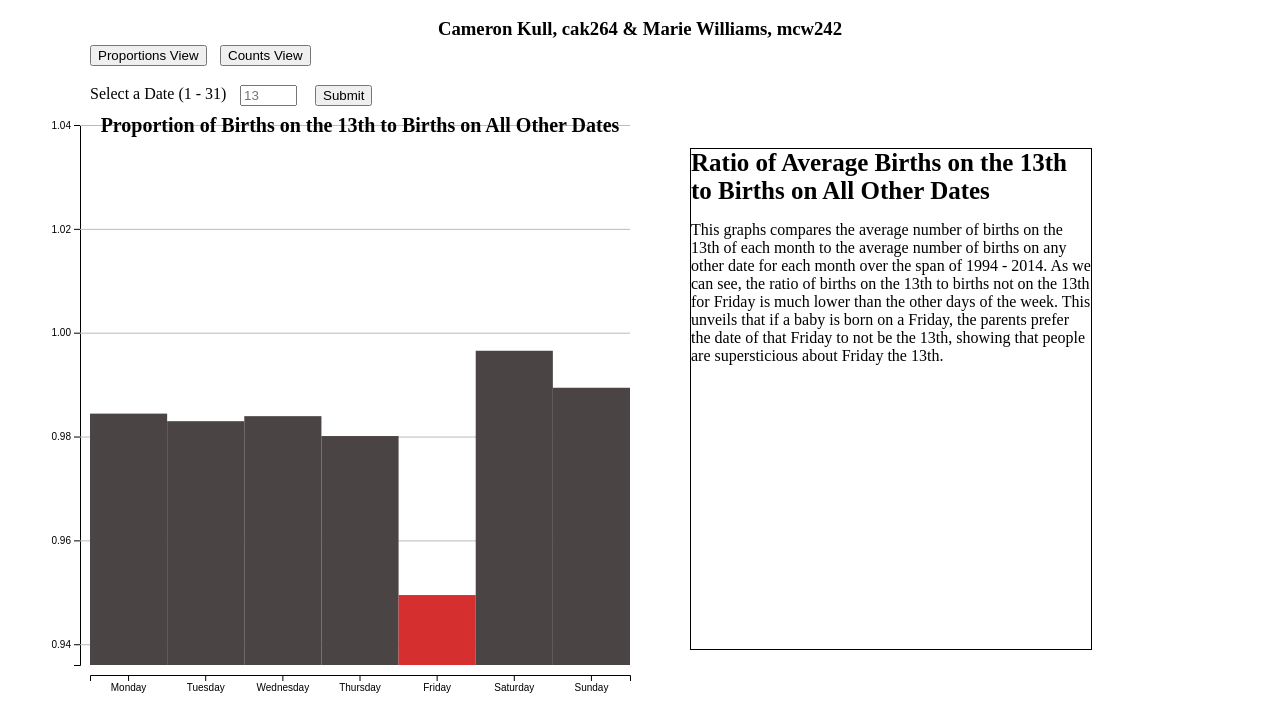
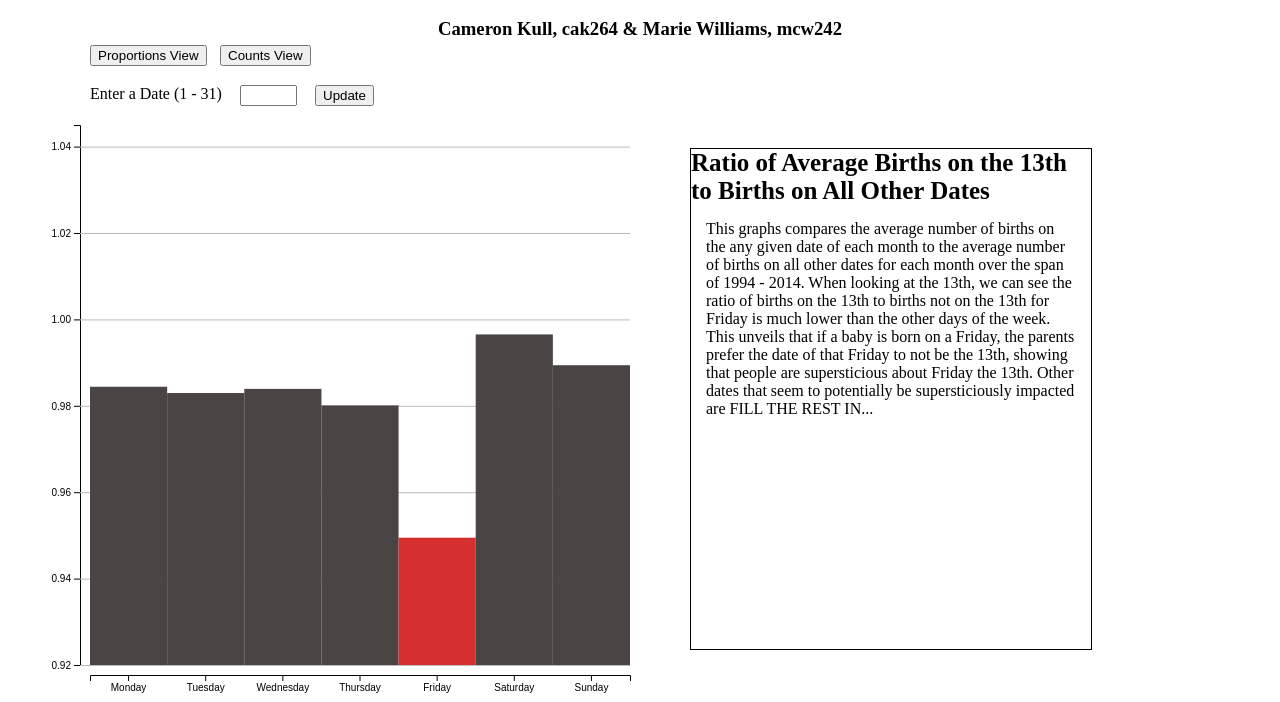
Before and after one commit to cak264/info4310_hw4, a plain HTML site: page hw4/index.html in a window 1280 px wide. Shown: the part 98-800 px from the top of the page. Drawn offline with nearby package versions, Linux system fonts and the light colour scheme.

Commit message:
Minor updates

```diff
--- a/hw4/index.html
+++ b/hw4/index.html
@@ -65,6 +65,11 @@
                 left: 275px;
             }
 
+            p {
+                padding: 10px;
+                margin: 5px;
+            }
+
         </style>
     </head>
     <body>
@@ -76,9 +81,9 @@
                 <button id="propButton">Proportions View</button>
                 <svg id="day_of_week_svg2" height="600" width="600"></svg>
                 <svg id="day_of_week_svg" height="600" width="600"></svg>
-                <text id="select-a-date">Select a Date (1 - 31)</text>
-                <input type="text" id="date-input" minlength="1" maxlength="2" size="4" placeholder="13"></input>
-                <button id="submit">Submit</button>
+                <text id="select-a-date">Enter a Date (1 - 31)</text>
+                <input type="text" id="date-input" minlength="1" maxlength="2" size="4"></input>
+                <button id="submit">Update</button>
             </div>
 
             <svg id="linechart" height="600" width="800"></svg>
@@ -93,6 +98,8 @@
             const margins={top: 10, right: 10, bottom: 50, left: 50};
             const chartWidth = width - margins.left - margins.right;
             const chartHeight = height - margins.top - margins.bottom;
+
+            histogram.attr("transform", `translate(${-600})`);
 
             // Day of week proportion histogram
             const propHistogram = d3.select("#day_of_week_svg2");
@@ -161,7 +168,7 @@
 
                 let histXScale = d3.scaleBand().domain(Object.keys(thirteenthsDict)).range([0,chartWidth]);
                 let histYScale = d3.scaleLinear().domain([Math.min(...Object.values(thirteenthsDict))-1000, Math.max(...Object.values(thirteenthsDict))+1000]).range([chartHeight, 0]);
-                let propHistYScale = d3.scaleLinear().domain([0.936, 1.04]).range([chartHeight, 0]);
+                let propHistYScale = d3.scaleLinear().domain([0.92, 1.045]).range([chartHeight, 0]);
 
                 function createAxes(yScale, graph, title){
                     let leftAxis = d3.axisLeft(yScale)
@@ -185,19 +192,19 @@
                         .call(bottomAxis);
 
                     // axis labels and titles
-                    graph.append('text')
-                        .text(title)
-                        .attr("class", "title")
-                        .attr('x', 320)
-                        .attr('y', 10)
-                        .style('font-size', 20)
-                        .style('font-weight', 'bold')
-                        .style("text-anchor", "middle")
-                        .style("alignment-baseline", "central");
+                    // graph.append('text')
+                    //     .text(title)
+                    //     .attr("class", "title")
+                    //     .attr('x', 320)
+                    //     .attr('y', 10)
+                    //     .style('font-size', 20)
+                    //     .style('font-weight', 'bold')
+                    //     .style("text-anchor", "middle")
+                    //     .style("alignment-baseline", "central");
                 };
 
                 createAxes(histYScale, histogram, "Average Birth Counts on the 13th, 1994-2014");
-                createAxes(propHistYScale, propHistogram, "Proportion of Births on the 13th to Births on All Other Dates");
+                createAxes(propHistYScale, propHistogram, "Ratio of Births on the 13th to Births on All Other Dates");
 
                 // add bars
 
@@ -208,10 +215,7 @@
                         .attr("y", d=> histYScale(d[1]))
                         .attr("width", histXScale.bandwidth())
                         .attr("height", d=> chartHeight - histYScale(d[1]))
-                        .attr("fill", function(d){
-                            if (d[0] == "Friday"){return "#d62f2f"}
-                            else{return "#4a4444"}
-                        });
+                        .attr("fill", "#4a4444");
 
                 histArea.raise();
 
@@ -283,19 +287,20 @@
                           .attr("class", "count-panel")
                           .style("position", "absolute")
                           .style("bottom", "65px")
-                          .style("left", "140px")
+                          .style("left", "650px")
                           .style("width", "400px")
                           .style("height", "500px")
                           .style("visibility", "hidden");
 
                 countPanel.append("text")
+                          .attr("id", "count-title")
                           .attr("x", 20)
                           .attr("y", 80)
-                          .text("Friday the 13th Births by Count")
+                          .text("Births by Count on the 13th of each month")
                           .style("font-size", 25)
                           .style("font-weight", "bold");
                 countPanel.append("p")
-                          .text("When comparing the average count of births on the 13th of any month of the span of 1994 - 2014, we can see that there are not the fewest number of births on Friday the 13th. In fact, this histogram appears to unveil a pattern of greater numbers of births on weekdays versus weekends.");
+                          .text("When comparing the average count of births on the 13th of any month of the span of 1994 - 2014, we can see that there are not the fewest number of births on Friday the 13th. In fact, this histogram appears to unveil a pattern of greater numbers of births on weekdays versus weekends. For almost every date, Tuesdays appear to be the most popular day to give birth, and Sundays are the least popular. ");
 
 
                 let propPanel = d3.select("#day_of_week_container").append("g");
@@ -309,6 +314,7 @@
                           .style("visibility", "visible");
 
                 propPanel.append("text")
+                          .attr("id", "prop-title")
                           .attr("x", 20)
                           .attr("y", 80)
                           .text("Ratio of Average Births on the 13th to Births on All Other Dates")
@@ -316,7 +322,7 @@
                           .style("font-weight", "bold");
 
                 propPanel.append("p")
-                          .text("This graphs compares the average number of births on the 13th of each month to the average number of births on any other date for each month over the span of 1994 - 2014. As we can see, the ratio of births on the 13th to births not on the 13th for Friday is much lower than the other days of the week. This unveils that if a baby is born on a Friday, the parents prefer the date of that Friday to not be the 13th, showing that people are supersticious about Friday the 13th.")
+                          .text("This graphs compares the average number of births on the any given date of each month to the average number of births on all other dates for each month over the span of 1994 - 2014. When looking at the 13th, we can see the ratio of births on the 13th to births not on the 13th for Friday is much lower than the other days of the week. This unveils that if a baby is born on a Friday, the parents prefer the date of that Friday to not be the 13th, showing that people are supersticious about Friday the 13th. Other dates that seem to potentially be supersticiously impacted are FILL THE REST IN... ")
 
 
                 d3.select("#countsButton").on("click", function(){
@@ -348,20 +354,17 @@
                 })
 
                 function updateDate(date){
-                    console.log(date);
+
                     let includingDate = births.filter(b=> b.date_of_month == date);
                     let notIncludingDate = births.filter(b=> b.date_of_month != date);
 
                     let dateDict = dowDict(includingDate);
-                    console.log(dateDict);
                     let nonDateDict = dowDict(notIncludingDate);
-                    console.log(nonDateDict);
 
                     let propDict = {};
                     for (let key in dateDict){
                         propDict[key] = dateDict[key]/nonDateDict[key];
                     }
-                    console.log(propDict);
 
                     histArea.selectAll("rect.selectedDate").data(Object.entries(dateDict))
                         .join("rect")
@@ -371,10 +374,7 @@
                         .attr("y", d=> histYScale(d[1]))
                         .attr("width", histXScale.bandwidth())
                         .attr("height", d=> chartHeight - histYScale(d[1]))
-                        .attr("fill", function(d){
-                            if (d[0] == "Friday"){return "#d62f2f"}
-                            else{return "#4a4444"}
-                        });
+                        .attr("fill", "#4a4444");
 
                     propHistArea.selectAll("rect.proportion").data(Object.entries(propDict))
                         .join("rect")
@@ -385,9 +385,27 @@
                         .attr("width", histXScale.bandwidth())
                         .attr("height", d=> chartHeight - propHistYScale(d[1]))
                         .attr("fill", function(d){
-                            if (d[0] == "Friday"){return "#d62f2f"}
+                            if (d[1] == Math.min(...Object.values(propDict))){return "#d62f2f"}
                             else{return "#4a4444"}
                         });
+
+                    if ([1, 21, 31].includes(date)){
+                        d3.select("#count-title").text("Births by Count on the "+date.toString()+"st of each month")
+                        d3.select("#prop-title").text("Ratio of Average Births on the "+date.toString()+"st to Births on All Other Dates")
+                    }
+                    else if ([2, 22].includes(date)){
+                        d3.select("#count-title").text("Births by Count on the "+date.toString()+"nd of each month")
+                        d3.select("#prop-title").text("Ratio of Average Births on the "+date.toString()+"nd to Births on All Other Dates")
+                    }
+                    else if ([3, 23].includes(date)){
+                        d3.select("#count-title").text("Births by Count on the "+date.toString()+"rd of each month")
+                        d3.select("#prop-title").text("Ratio of Average Births on the "+date.toString()+"rd to Births on All Other Dates")
+                    }
+                    else {
+                        d3.select("#count-title").text("Births by Count on the "+date.toString()+"th of each month")
+                        d3.select("#prop-title").text("Ratio of Average Births on the "+date.toString()+"th to Births on All Other Dates")
+                    }
+
 
                 }
 
```
